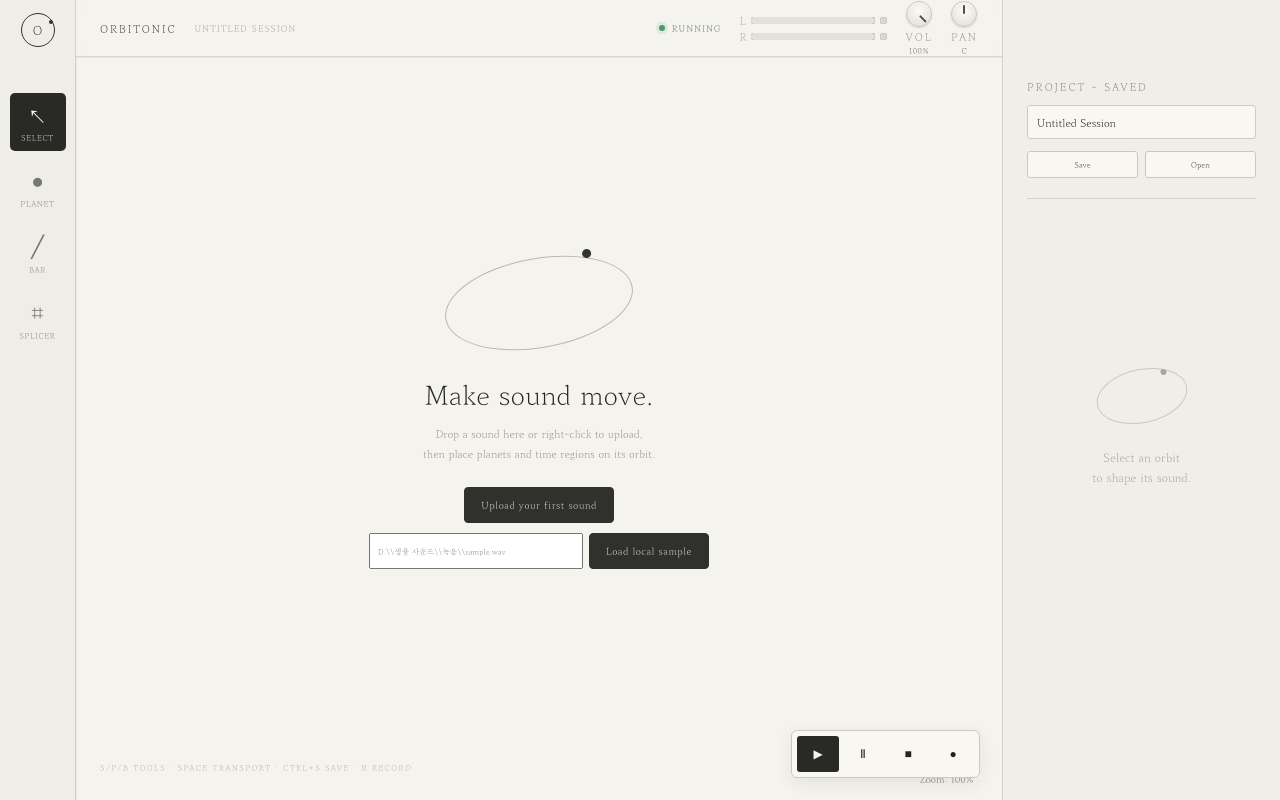
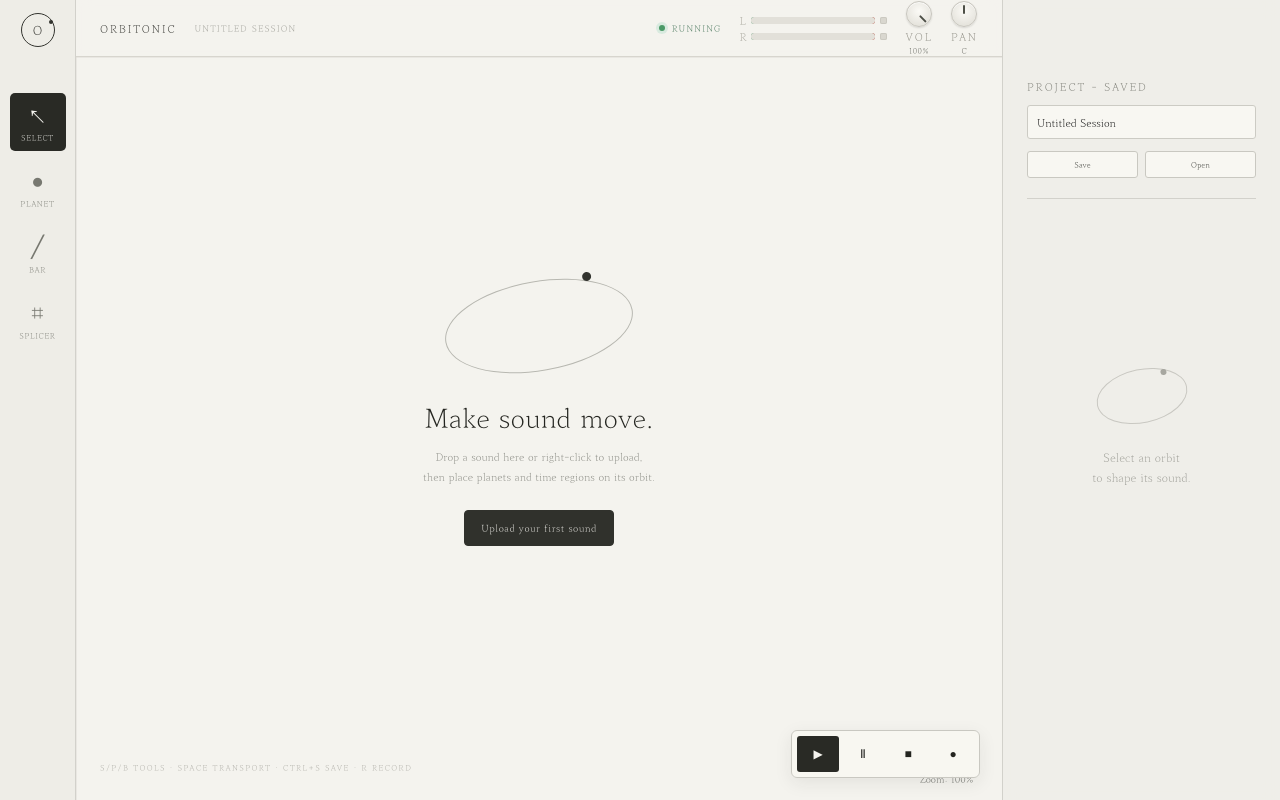
Before and after one commit to nowyoullnever/orbitronica, a React (Vite) app: page / in a window 1280 px wide. Built offline with nearby package versions, Linux system fonts and the light colour scheme.

Commit message:
chore: remove temporary sample loader

```diff
--- a/src/main/preload.ts
+++ b/src/main/preload.ts
@@ -4,7 +4,6 @@ contextBridge.exposeInMainWorld("orbitonicAPI", {
   saveProject: (payload: unknown, currentPath?: string) =>
     ipcRenderer.invoke("project:save", payload, currentPath),
   openProject: () => ipcRenderer.invoke("project:open"),
-  loadAutomationSample: (filePath: string) => ipcRenderer.invoke("automation:load-sample", filePath),
   saveRecording: (payload: { fileName: string; mimeType: string; data: ArrayBuffer }) =>
     ipcRenderer.invoke("recording:save", payload)
 });
--- a/src/renderer/App.tsx
+++ b/src/renderer/App.tsx
@@ -104,7 +104,6 @@ export default function App() {
   const [clipboard, setClipboard] = useState<AppClipboard>(null);
   const [viewport, setViewport] = useState<ViewportState>(defaultViewport);
   const [waveformPeaksByOrbit, setWaveformPeaksByOrbit] = useState<Map<string, Float32Array>>(() => new Map());
-  const [automationSamplePath, setAutomationSamplePath] = useState("");
   const uploadPoint = useRef({ x: 450, y: 350 });
   const fileInput = useRef<HTMLInputElement>(null);
   const undoStack = useRef<HistorySnapshot[]>([]);
@@ -740,15 +739,6 @@ export default function App() {
     }
   }
 
-  async function loadAutomationSample() {
-    if (!window.orbitonicAPI?.loadAutomationSample || !automationSamplePath.trim()) return;
-    const result = await window.orbitonicAPI.loadAutomationSample(automationSamplePath.trim());
-    if (!result.ok || !result.fileName || !result.bytes) return flash(result.error ?? "Unable to load sample.");
-    const extension = result.fileName.split(".").pop()?.toLowerCase() || "wav";
-    const type = extension === "mp3" ? "audio/mpeg" : extension === "ogg" ? "audio/ogg" : "audio/wav";
-    await handleFiles([new File([result.bytes], result.fileName, { type })], { x: 520, y: 380 });
-  }
-
   function updateOrbit(orbitId: string, changes: Partial<Orbit>) {
     pushHistory();
     setOrbits((current) => current.map((orbit) => orbit.id === orbitId ? { ...orbit, ...changes } : orbit));
@@ -942,11 +932,6 @@ export default function App() {
         <button onClick={(event) => {
           event.stopPropagation(); uploadPoint.current = { x: 520, y: 380 }; fileInput.current?.click();
         }}>Upload your first sound</button>
-        <div className="automation-sample-loader">
-          <input value={automationSamplePath} placeholder="D:\\샘플 사운드\\녹음\\sample.wav"
-            onChange={(event) => setAutomationSamplePath(event.target.value)} />
-          <button onClick={() => void loadAutomationSample()}>Load local sample</button>
-        </div>
       </div>}
       <CanvasStage
         orbits={orbits} planets={planets} bars={bars} waveformPeaksByOrbit={waveformPeaksByOrbit} selection={selection}
--- a/src/renderer/global.d.ts
+++ b/src/renderer/global.d.ts
@@ -12,9 +12,6 @@ declare global {
         error?: string;
         canceled?: boolean;
       }>;
-      loadAutomationSample(filePath: string): Promise<{
-        ok: boolean; fileName?: string; bytes?: Uint8Array; error?: string;
-      }>;
       saveRecording(payload: { fileName: string; mimeType: string; data: ArrayBuffer }): Promise<{
         ok: boolean; path?: string; error?: string; canceled?: boolean;
       }>;
--- a/src/renderer/styles.css
+++ b/src/renderer/styles.css
@@ -222,9 +222,6 @@ button { color: inherit; }
   pointer-events: none; transition: .15s ease;
 }
 .canvas-shell.receiving::after { border-color: #376cc4; color: #376cc4; background: rgba(55,108,196,.055); }
-.automation-sample-loader { display: flex; gap: 6px; margin-top: 10px; width: 340px; }
-.automation-sample-loader input { min-width: 0; flex: 1; padding: 7px; font: 8px "MapoFlowerIsland", sans-serif; }
-.automation-sample-loader button { white-space: nowrap; }
 .stage { position: absolute; width: 100%; height: 100%; display: block; }
 .stage.tool-select { cursor: default; }
 .stage.tool-planet, .stage.tool-bar, .stage.tool-splicer { cursor: crosshair; }
```
Also changed, not shown: src/main/electron.ts (+1 -18 lines), 1 other file (tests, documents, lock files or other folders).
